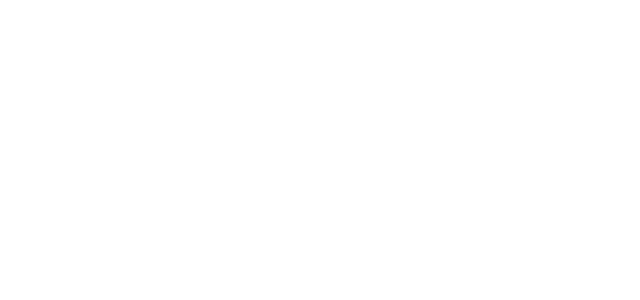
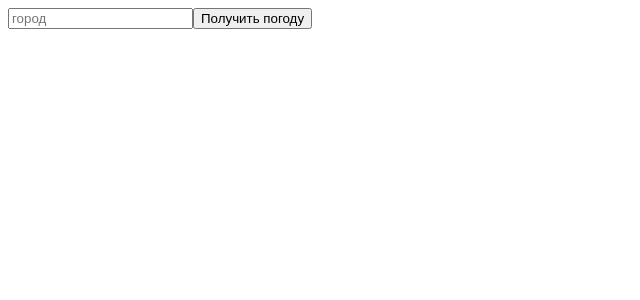
Before and after one commit to Romik1999/weather-forecast, a React (Create React App) app: page / in a window 1280 px wide. Shown: the top 300 px of the page, without its empty margins (0-640 px from the left). Built offline with nearby package versions, Linux system fonts and the light colour scheme.

Commit message:
Finished: - receiving weather data from the input field - passing data to the component

```diff
--- a/src/App.tsx
+++ b/src/App.tsx
@@ -1,12 +1,40 @@
-import React from 'react';
+import React, {useState} from 'react';
 import './App.css';
+import Form from "./components/form";
+import Weather from "./components/weather";
+import axios from "axios";
 
 function App() {
-  return (
-    <div className="App">
 
-    </div>
-  );
+    const [weather, setWeather] = useState({
+        temp: undefined,
+        city: undefined,
+        country: undefined,
+        sunrise: undefined,
+        sunset: undefined,
+        error: undefined
+    })
+
+    const APIkey = 'ee62b70201ab148d1f6f10758537e0b3'
+
+    const getWeather = async (e: any) => {
+        e.preventDefault()
+        const city = e.target.elements.city.value
+
+        if (city){
+            const data = await axios.get(`https://api.openweathermap.org/data/2.5/weather?q=${city}&appid=${APIkey}&units=metric&lang=ru`)
+            console.log(data.data);
+        }
+    }
+
+    return (
+        <div className="App">
+            <Form
+                getWeather={getWeather}
+            />
+            { weather.city && <Weather weather={weather}/>}
+        </div>
+    );
 }
 
 export default App;
--- /dev/null
+++ b/src/components/form/index.tsx
@@ -0,0 +1,13 @@
+import React from 'react';
+
+const Form = (props: any) => {
+    const {getWeather} = props
+    return (
+        <form onSubmit={getWeather}>
+            <input type="text" name="city" placeholder="город"/>
+            <button type="submit">Получить погоду</button>
+        </form>
+    );
+};
+
+export default Form;
--- /dev/null
+++ b/src/components/weather/index.tsx
@@ -0,0 +1,15 @@
+import React from 'react';
+
+const Weather = (props: any) => {
+    const {weather} = props
+    console.log("weather: ", weather);
+    return (
+        <div>
+            Компонент погоды в {weather.city}
+
+
+        </div>
+    );
+};
+
+export default Weather;
```
Also changed, not shown: src/assets/img/background.png (added).
